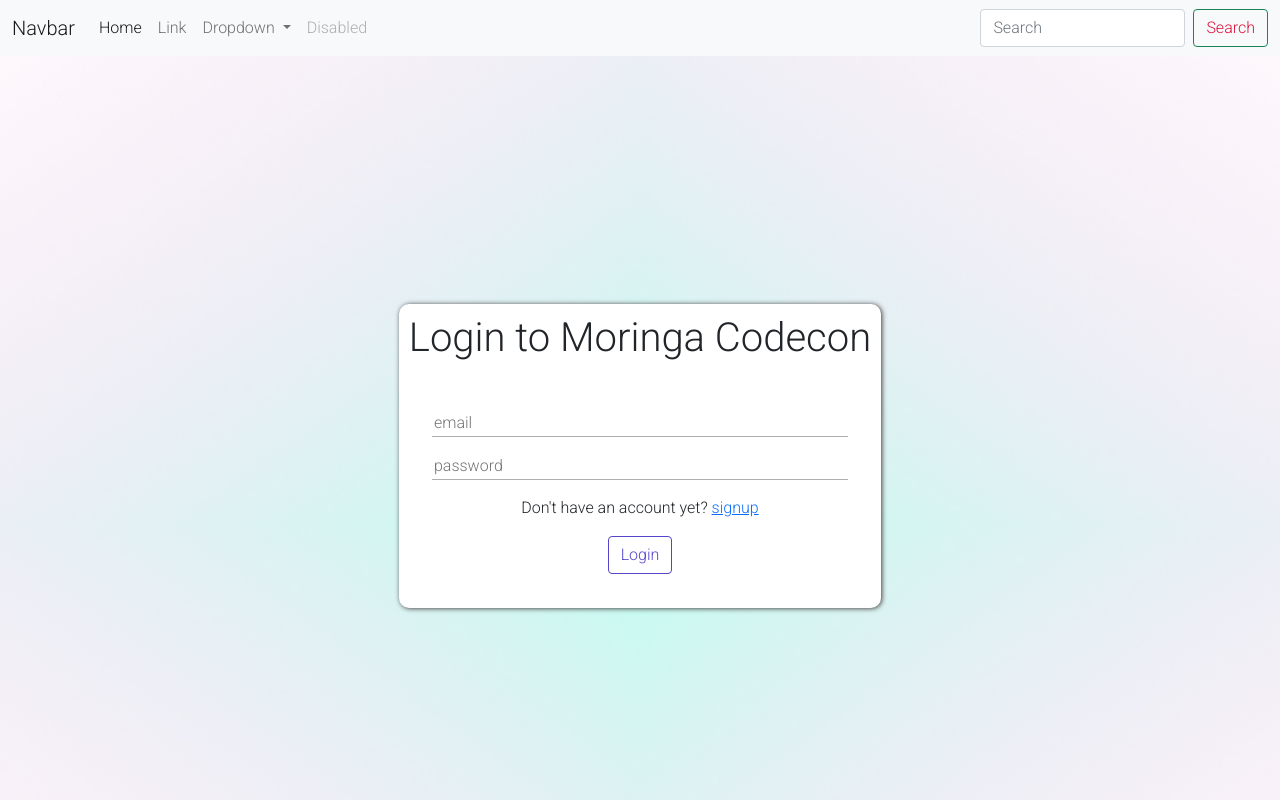
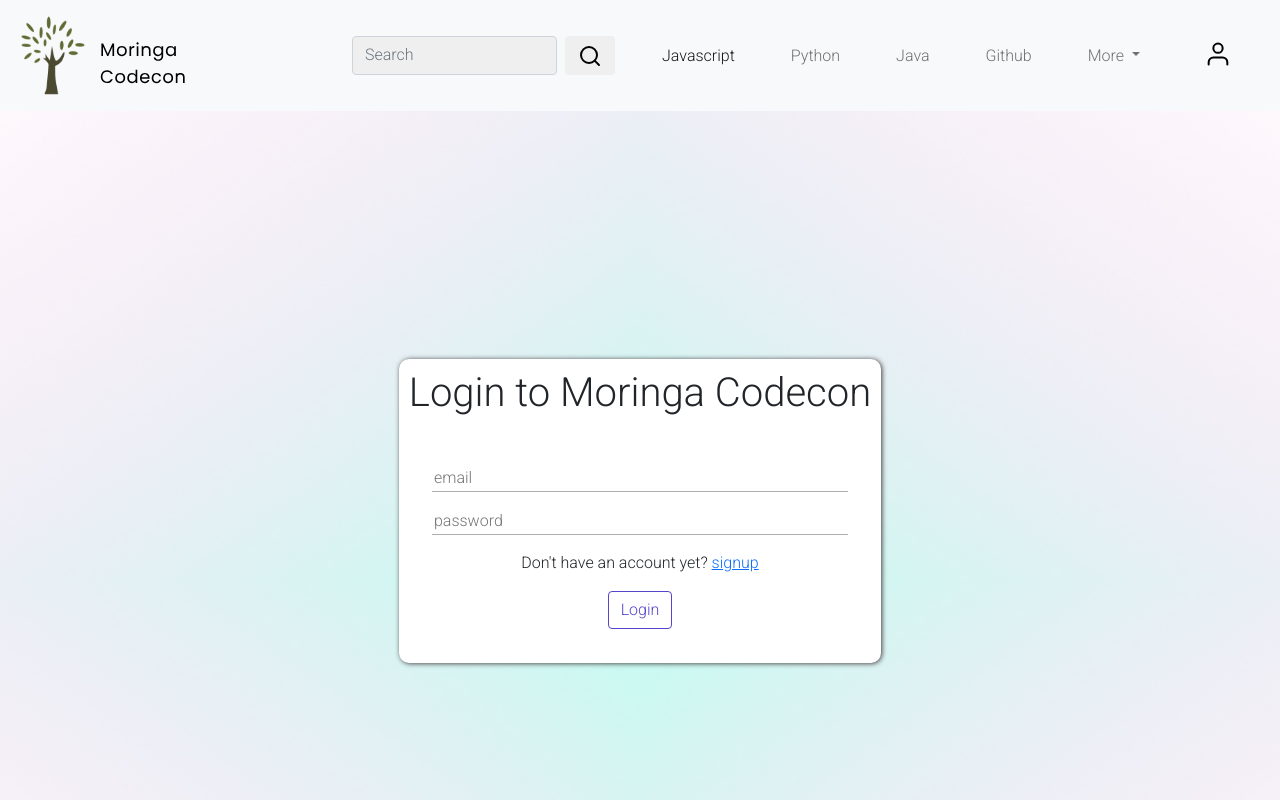
Before and after one commit to Kwathuta/moringa-codecon, an Angular app: page / in a window 1280 px wide. Shown: the top 800 px of the page. Built offline with nearby package versions, Linux system fonts and the light colour scheme.

Commit message:
changed the navbar

```diff
--- a/src/app/components/navbar/navbar.component.css
+++ b/src/app/components/navbar/navbar.component.css
@@ -1,3 +1,15 @@
-*{
-    color: crimson;
+#search{
+    background-color: #EFEFEF;
+    color: #000000;
 }
+#form{
+    padding-left: 150px;
+}
+
+#btn{
+    background-color:#EFEFEF ;
+}
+
+#list li{
+padding: 20px;
+}
--- a/src/app/components/navbar/navbar.component.html
+++ b/src/app/components/navbar/navbar.component.html
@@ -1,36 +1,43 @@
 <nav class="navbar navbar-expand-lg navbar-light bg-light">
     <div class="container-fluid">
-      <a class="navbar-brand" href="#">Navbar</a>
+      <a class="navbar-brand"  href="#"><img src="../../../assets/img/codecon-icon.svg" alt="" id="tree" ></a>
       <button class="navbar-toggler" type="button" data-bs-toggle="collapse" data-bs-target="#navbarSupportedContent" aria-controls="navbarSupportedContent" aria-expanded="false" aria-label="Toggle navigation">
         <span class="navbar-toggler-icon"></span>
       </button>
+      <form class="d-flex" id="form">
+        <input class="form-control me-2" id="search" type="search" placeholder="Search" aria-label="Search">
+        <button class="btn btn-outline" id="btn" type="submit"><img src="../../../assets/img/search-icon.svg" alt=""></button>
+      </form>
       <div class="collapse navbar-collapse" id="navbarSupportedContent">
-        <ul class="navbar-nav me-auto mb-2 mb-lg-0">
-          <li class="nav-item">
-            <a class="nav-link active" aria-current="page" href="#">Home</a>
+        <ul class="navbar-nav ms-auto mb-2 mb-lg-0" id="list">
+          <li class="nav-item" >
+            <a class="nav-link active" aria-current="page" href="#">Javascript</a>
           </li>
           <li class="nav-item">
-            <a class="nav-link" href="#">Link</a>
+            <a class="nav-link" href="#">Python</a>
+          </li>
+          <li class="nav-item">
+            <a class="nav-link" href="#">Java</a>
+          </li>
+          <li class="nav-item">
+            <a class="nav-link" href="#">Github</a>
           </li>
           <li class="nav-item dropdown">
             <a class="nav-link dropdown-toggle" href="#" id="navbarDropdown" role="button" data-bs-toggle="dropdown" aria-expanded="false">
-              Dropdown
+              More
             </a>
             <ul class="dropdown-menu" aria-labelledby="navbarDropdown">
-              <li><a class="dropdown-item" href="#">Action</a></li>
-              <li><a class="dropdown-item" href="#">Another action</a></li>
+              <li><a class="dropdown-item" href="#">Flask</a></li>
+              <li><a class="dropdown-item" href="#">Heroku</a></li>
+              <li><a class="dropdown-item" href="#">Typescript</a></li>
+              <li><a class="dropdown-item" href="#">Django</a></li>
               <li><hr class="dropdown-divider"></li>
-              <li><a class="dropdown-item" href="#">Something else here</a></li>
+              <li><a class="dropdown-item" href="#">Jquery</a></li>
             </ul>
           </li>
-          <li class="nav-item">
-            <a class="nav-link disabled" href="#" tabindex="-1" aria-disabled="true">Disabled</a>
-          </li>
+          <li><a class="dropdown-item" href="#"><img src="../../../assets/img/user-icon.svg" alt=""></a></li>
         </ul>
-        <form class="d-flex">
-          <input class="form-control me-2" type="search" placeholder="Search" aria-label="Search">
-          <button class="btn btn-outline-success" type="submit">Search</button>
-        </form>
+
       </div>
     </div>
   </nav>
```
